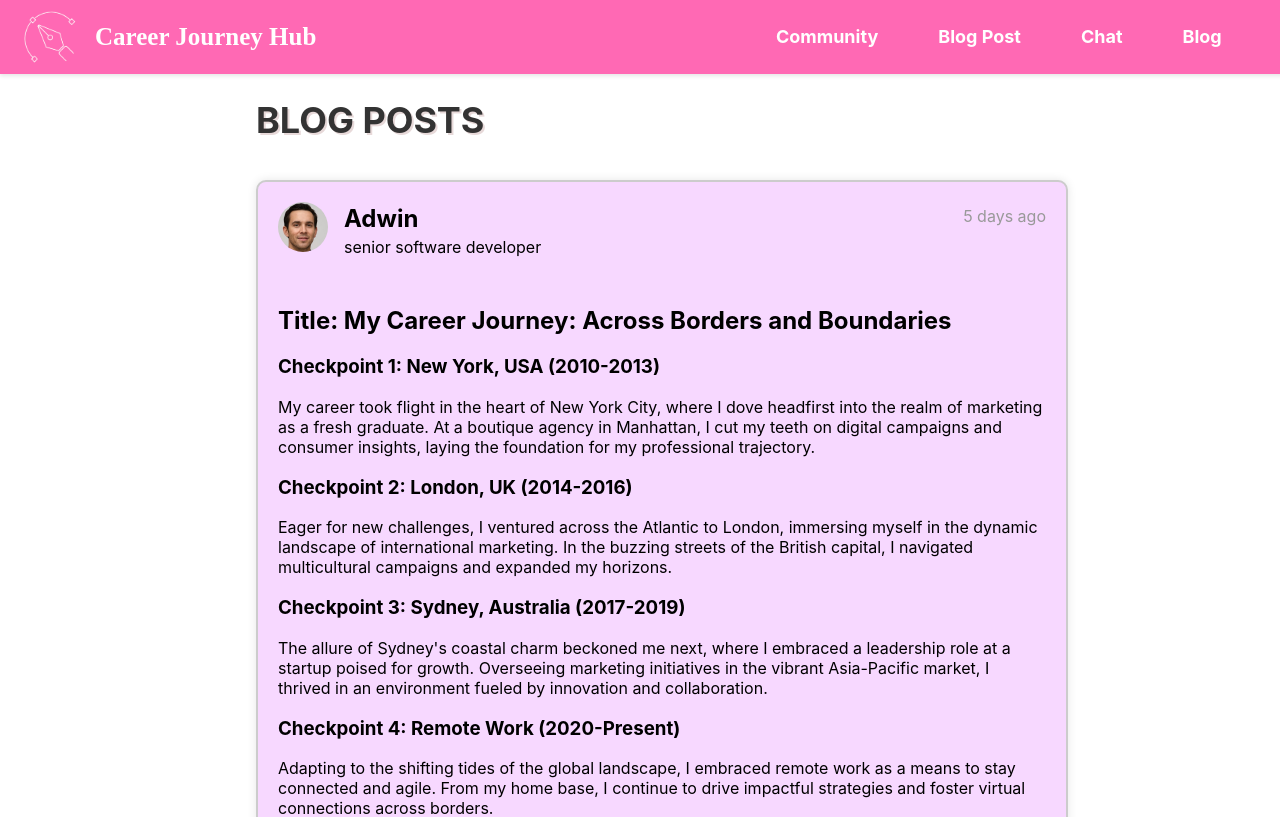
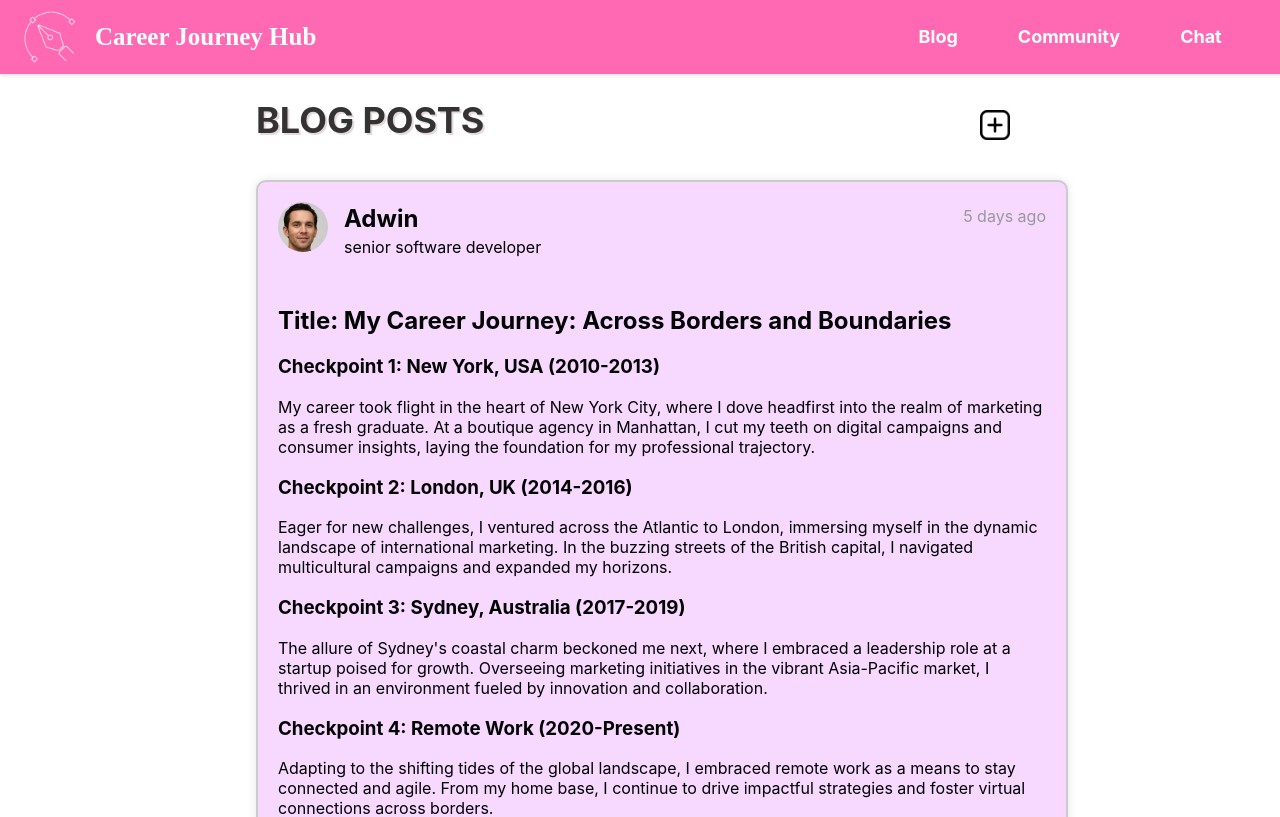
Before and after one commit to kejun7219/vhack24, a React (Create React App) app: page /Blog in a window 1280 px wide. Shown: the top 817 px of the page. Built offline with nearby package versions, Linux system fonts and the light colour scheme.

Commit message:
Adding Function

```diff
--- a/src/App.js
+++ b/src/App.js
@@ -16,6 +16,7 @@ function App() {
         <Routes>
           {/* Define your routes using Route components */}
           {/* Make sure to uncomment and import CommunityPage and BlogPage */}
+          {/* <Blog />import Header from './Header'; */}
           <Route path="/Community" element={<Community />} />
           <Route path="/BlogPost" element={<BlogPost />} />
           <Route path="/Chat" element={<Chat />} />
--- a/src/Blog.css
+++ b/src/Blog.css
@@ -108,3 +108,21 @@
   margin-left: auto;
   color: #999;
 }
+
+.blog-picture-button {
+  position: absolute;
+  top: 110px; /* Adjust top position as needed */
+  right: 270px; /* Adjust right position as needed */
+}
+
+.blog-picture-button button {
+  background-color: transparent;
+  border: none;
+  cursor: pointer;
+  padding: 0;
+}
+
+.blog-picture-button button img {
+  width: 30px; /* Adjust the size of the picture button */
+  height: 30px;
+}
--- a/src/Blog.js
+++ b/src/Blog.js
@@ -5,34 +5,21 @@ import friend1Image from './picture/pro1.jpeg';
 import friend2Image from './picture/pro2.jpeg';
 import picture from './picture/pro7.png';
 import picture2 from './picture/pro8.png';
-
-// const initialPosts = [
-//   {
-//     id: 1,
-//     user: 'John Doe',
-//     content: 'Lorem ipsum dolor sit amet, consectetur adipiscing elit.',
-//     imageUrl: 'https://via.placeholder.com/150',
-//     likes: 10,
-//     comments: [
-//       { id: 1, user: 'Jane Smith', comment: 'Nice post!' },
-//       { id: 2, user: 'Alice', comment: 'Great!' }
-//     ]
-//   },
-//   {
-//     id: 2,
-//     user: 'Alice',
-//     content: 'Nulla facilisi. Ut fringilla velit vel nisi consequat.',
-//     imageUrl: 'https://via.placeholder.com/150',
-//     likes: 20,
-//     comments: []
-//   },
-//   // Add more posts as needed
-// ];
+import add from './picture/add.png'
 
 const Blog = () => {
   return (
     <div className="home-page">
       <h1>BLOG POSTS</h1>
+
+      <div class="blog-picture-button">
+            <a href="./BlogPost">
+              <button>
+                  <img src={add} alt="Add Icon" />
+              </button>
+            </a>
+      </div>
+
       <div class="blog-frame">
         <div class="profile-container">
 
--- a/src/BlogPost.css
+++ b/src/BlogPost.css
@@ -74,3 +74,14 @@
     align-items: center;
     text-align: center; /* Center align form content */
   }
+
+
+  .blog-post h1{
+    margin-left:30.5%;
+    text-align: left;
+    font-size: 36px; /* Adjust font size as needed */
+      font-weight: bold; /* Make the text bold */
+      color: #333; /* Set text color */
+      margin-bottom: 0px; /* Add spacing below the heading */
+    text-shadow: 2px 2px #e7d9d9;
+  }
--- a/src/BlogPost.js
+++ b/src/BlogPost.js
@@ -30,6 +30,9 @@ function BlogPost() {
   };
 
   return (
+
+    <div className="blog-post">
+    <h1>Share Your Blog Here</h1>
     <form className="blog-post-form" onSubmit={handleSubmit}>
       <div>
         <label>Title:</label>
@@ -49,15 +52,16 @@ function BlogPost() {
           <input id="file-upload" type="file" accept="image/*" onChange={handleImageChange} />
         </label> */}
         <button type="button">Photo/Video</button>
-        <button type="button">Tag People</button>
+        {/* <button type="button">Tag People</button> */}
         <button type="button">Feeling/Activity</button>
-        <button type="button">Check In</button>
+        {/* <button type="button">Check In</button> */}
       </div>
 
       <div className = "submit-row">
         <button type="submit">Post</button>
       </div>
     </form>
+    </div>
   );
 }
 
--- a/src/ComPost.css
+++ b/src/ComPost.css
@@ -109,3 +109,13 @@
   .community-select option:checked {
     background-color:#ffaae632; /* Example color */
   }
+
+  .com-post h1{
+    margin-left:30.5%;
+    text-align: left;
+    font-size: 36px; /* Adjust font size as needed */
+      font-weight: bold; /* Make the text bold */
+      color: #333; /* Set text color */
+      margin-bottom: 0px; /* Add spacing below the heading */
+    text-shadow: 2px 2px #e7d9d9;
+  }
--- a/src/ComPost.js
+++ b/src/ComPost.js
@@ -24,6 +24,8 @@ function ComPost() {
   };
 
   return (
+    <div className="com-post">
+    <h1>Feel Free to Ask Your Questions</h1>
     <form className="blog-post-form" onSubmit={handleSubmit}>
 <div>
   <label>Select Community:</label>
@@ -54,7 +56,9 @@ function ComPost() {
         <button type="submit">Post</button>
       </div>
     </form>
+  </div>
   );
 }
 
+
 export default ComPost;
--- a/src/Community.css
+++ b/src/Community.css
@@ -2,7 +2,7 @@
     /* Add your styles for the CommunityPage component here */
     /* Example styles */
     padding: 20px;
-    background-color: #f0f0f0;
+    /* background-color: #f0f0f0; */
     flex-direction: row;
     align-items: center;
 }
@@ -83,7 +83,7 @@
 
 .comments {
     margin-top: 10px;
-    background-color: #f2f2f2;
+    /* background-color: #f2f2f2; */
     font-size: 17px;
     border-top: 2px solid #cccccc;
 
--- a/src/Community.js
+++ b/src/Community.js
@@ -1,7 +1,7 @@
 import React from "react";
 import "./Community.css"; // Import the CSS file
 import add from './picture/add.png'
-import friend1Image from './picture/pro1.jpeg';
+import friend2Image from './picture/pro2.jpeg';
 import friend6Image from './picture/pro6.png';
 
 const Community = () => {
@@ -32,7 +32,7 @@ const Community = () => {
                 <div class="frame">
                     <div class="profile-container">
                         <div class="profile">
-                            <img src={friend1Image} alt="Profile" class="profile-picture" />
+                            <img src={friend2Image} alt="Profile" class="profile-picture" />
                         </div>
                         <div class="profileName">
                             <h2>John Doe</h2>
--- a/src/Header.js
+++ b/src/Header.js
@@ -13,10 +13,9 @@ const Header = () => {
       <div className="words">
         <nav>
           <ul>
+            <li><Link to="/Blog">Blog</Link></li>
             <li><Link to="/Community">Community</Link></li>
-            <li><Link to="/BlogPost">Blog Post</Link></li>
             <li><Link to="/Chat">Chat</Link></li>
-            <li><Link to="/Blog">Blog</Link></li>
           </ul>
         </nav>
       </div>
```
